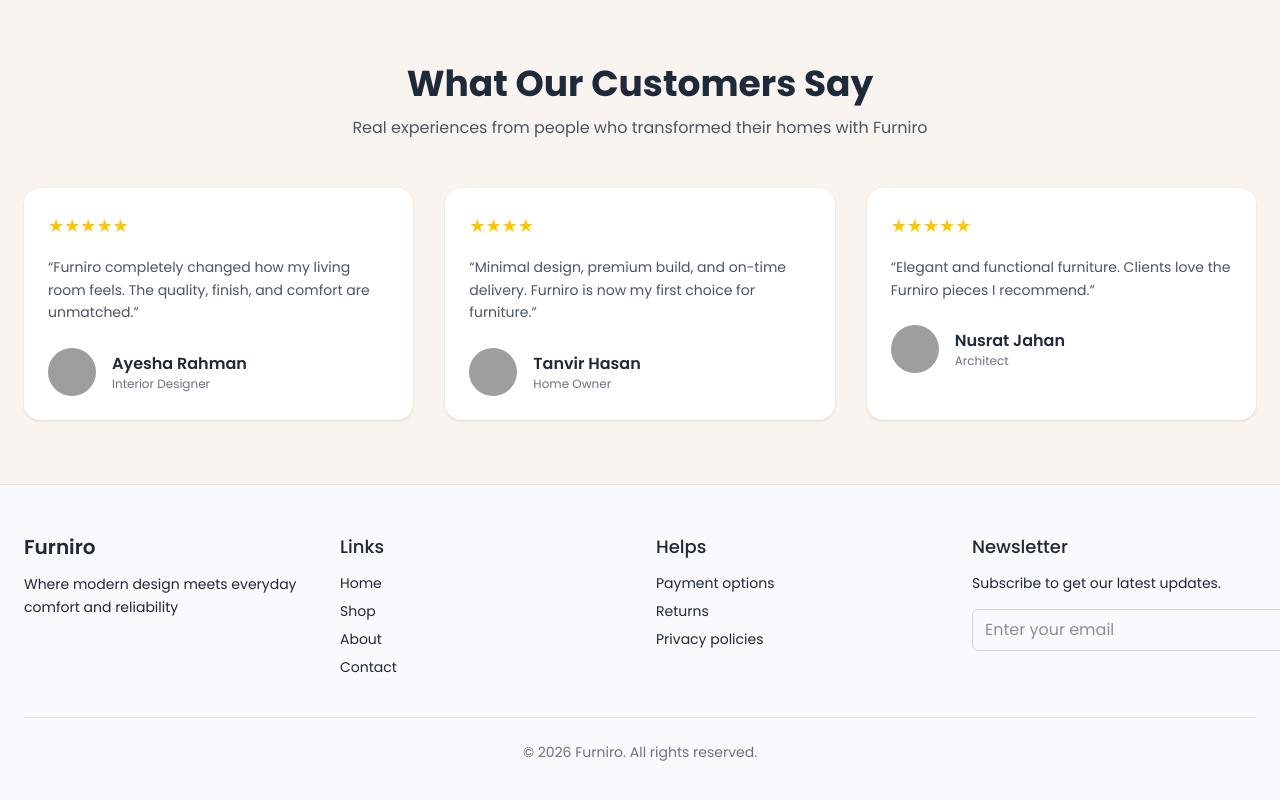
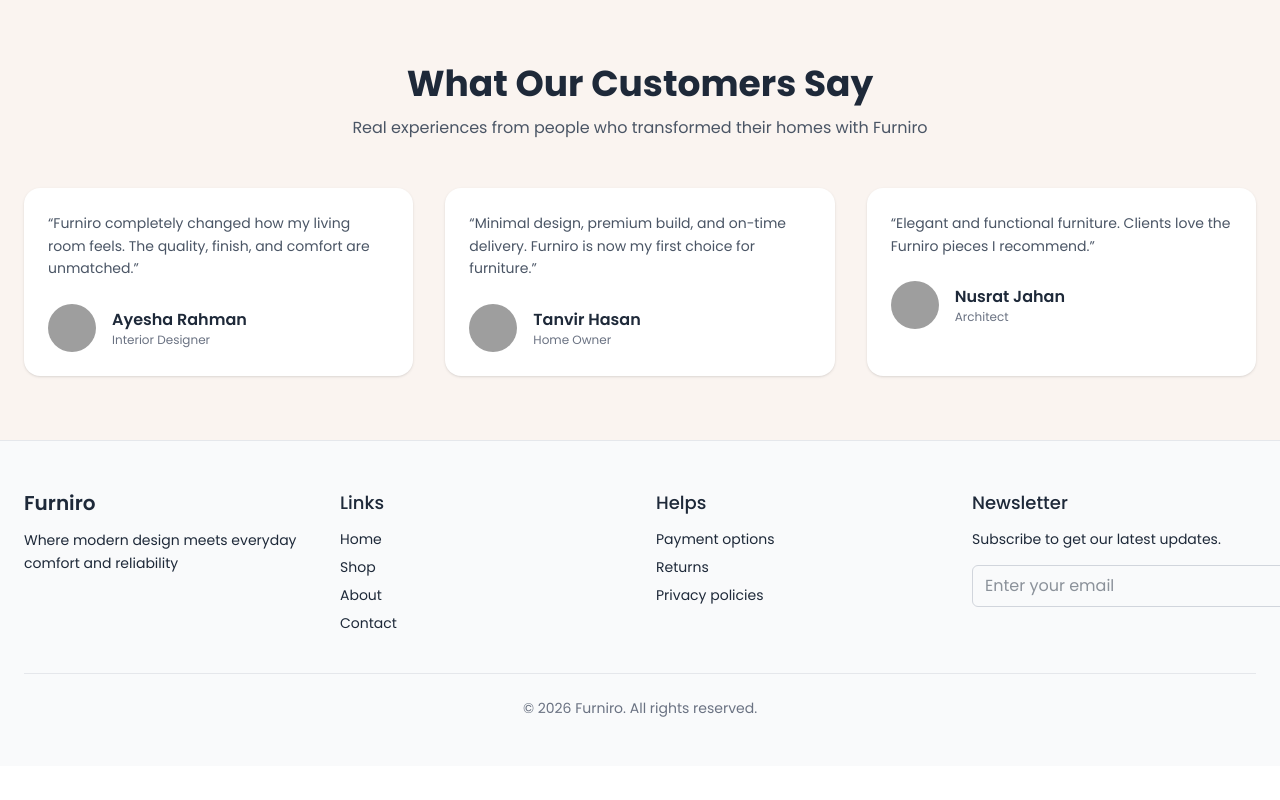
Before and after one commit to touhidtamim/Furniro, a React (Vite) app: page / in a window 1280 px wide. Shown: the part 2017-2817 px from the top of the page. After the commit the page ends 2783 px from the top, so only its background shows below. Built offline with nearby package versions, Linux system fonts and the light colour scheme; grey boxes are pictures that could not be loaded.

Commit message:
working on rating system

```diff
--- a/src/Components/Home/Testiminial.jsx
+++ b/src/Components/Home/Testiminial.jsx
@@ -50,13 +50,6 @@ const Testimonial = () => {
               className="bg-white rounded-2xl p-6 shadow-sm hover:shadow-lg transition duration-300"
             >
               {/* Rating */}
-              <div className="flex mb-4">
-                {[...Array(item.rating)].map((_, i) => (
-                  <span key={i} className="text-yellow-400 text-lg">
-                    ★
-                  </span>
-                ))}
-              </div>
 
               {/* Review */}
               <p className="text-gray-600 text-sm leading-relaxed mb-6">
```
